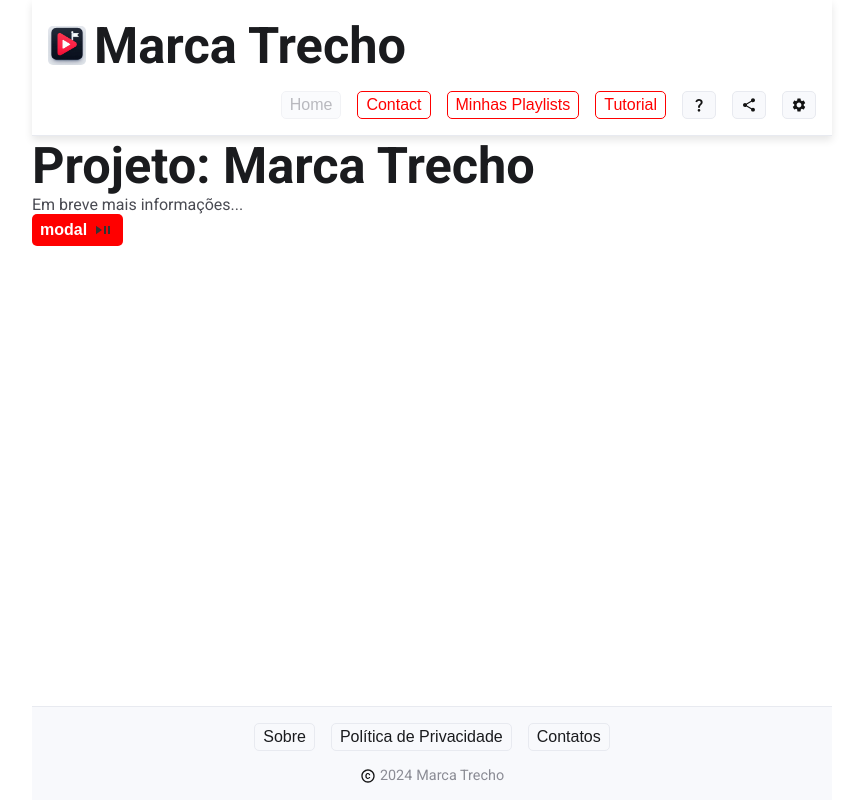
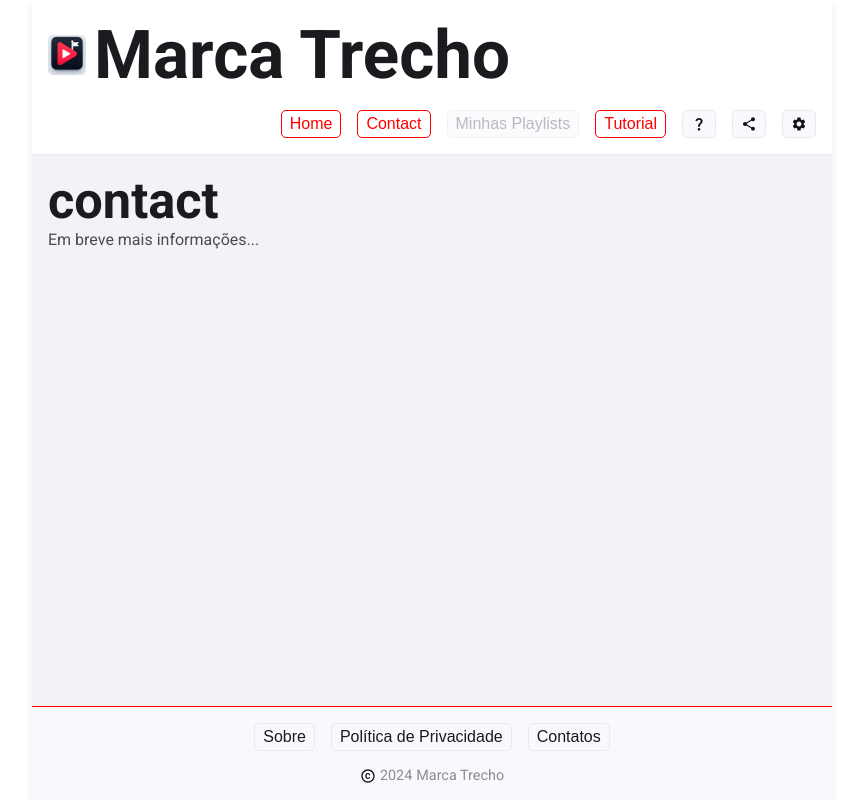
Before and after one commit to LeonardoConstantino/Marca-Trecho, a website built with Vite: page index.html in a window 1280 px wide. Both pictures are taken after a click on the button "Minhas Playlists". Shown: the top 800 px of the page, without its empty margins (208-1071 px from the left). Built offline with nearby package versions, Linux system fonts and the light colour scheme.

Commit message:
feat(layout): implementa novo sistema de visualização e animações
- Adiciona novo handler para alternância de visualização
- Implementa novas animações e transições
- Reestrutura sistema de grid e layout
- Atualiza estilos de componentes e páginas

```diff
--- a/src/assets/styles/components/_fieldset.css
+++ b/src/assets/styles/components/_fieldset.css
@@ -1,7 +1,7 @@
 fieldset {
   border: 1px solid var(--border);
   border-radius: var(--border-radius);
-  padding: var(--spacing-xs);
+  padding: var(--spacing-sm);
   text-align: left;
 }
 
@@ -15,7 +15,7 @@
   display: flex;
   align-items: center;
   gap: var(--spacing-xs);
-  padding: var(--spacing-xs);
+  padding: var(--spacing-sm);
   border-radius: var(--border-radius);
   transition: background-color 0.2s ease;
   cursor: pointer;
--- a/src/assets/styles/layout/layout_container.css
+++ b/src/assets/styles/layout/layout_container.css
@@ -2,4 +2,5 @@
   max-width: var(--layout-max-width);
   height: 100dvh;
   margin: 0 auto;
+  box-shadow: var(--shadow-md);
 }
--- a/src/assets/styles/layout/layout_footer.css
+++ b/src/assets/styles/layout/layout_footer.css
@@ -7,7 +7,7 @@
   padding: var(--spacing-md) var(--spacing-lg);
   background-color: var(--bg-secondary);
   color: var(--text-secondary);
-  border-top: 1px solid var(--border);
+  border-top: 1px solid var(--accent);
   text-align: center;
   position: fixed;
   bottom: 0;
@@ -21,6 +21,10 @@
   gap: var(--spacing-xs);
   color: var(--text-tertiary);
   font-size: var(--font-size-medium);
+}
+
+footer .brand .icon {
+  filter: var(--icon-filter-tertiary);
 }
 
 .about-content .dialog-content,
--- a/src/assets/styles/layout/layout_grid.css
+++ /dev/null
@@ -1 +0,0 @@
-/* Sistema de grid*/
--- a/src/assets/styles/layout/layout_header.css
+++ b/src/assets/styles/layout/layout_header.css
@@ -7,21 +7,18 @@
   padding: var(--spacing-md);
   background-color: var(--bg-primary);
   border-bottom: 1px solid var(--border);
-  box-shadow: var(--shadow-md);
   width: 100%;
 }
 
 .header-title {
   display: flex;
-  /* flex-flow: row wrap; */
   align-items: center;
   gap: var(--spacing-sm);
 }
 
 .header-title h1 {
   color: var(--text-primary);
-  font-size: var(--font-size-h2);
-  /* margin: 0; */
+  /* font-size: var(--font-size-h2); */
 }
 
 .header-title img {
@@ -45,3 +42,10 @@
   width: 100%;
   gap: var(--spacing-md);
 }
+
+.modal-settings .dialog-content {
+  display: flex;
+  flex-direction: column;
+  gap: var(--spacing-lg);
+  padding: var(--spacing-md);
+}
--- /dev/null
+++ b/src/assets/styles/layout/layout_main.css
@@ -0,0 +1,14 @@
+main {
+  max-width: var(--layout-max-width);
+  min-height: 100%;
+  padding: var(--spacing-md);
+  background-color: var(--bg-tertiary);
+}
+
+main .view {
+  animation: var(--fade-in);
+}
+
+main .view-out {
+  animation: var(--fade-out);
+}
--- a/src/assets/styles/main.css
+++ b/src/assets/styles/main.css
@@ -11,6 +11,7 @@
 
 @import url('./layout/layout_container.css');
 @import url('./layout/layout_footer.css');
+@import url('./layout/layout_main.css');
 @import url('./layout/layout_header.css');
 @import url('./layout/layout_navigation.css');
 
--- a/src/assets/styles/utils/utils_animation.css
+++ b/src/assets/styles/utils/utils_animation.css
@@ -27,3 +27,69 @@
     opacity: 0;
   }
 }
+
+/* ----------------------------------------------
+ * Generated by Animista on 2024-11-14 11:36:57
+ * Licensed under FreeBSD License.
+ * See http://animista.net/license for more info.
+ * w: http://animista.net, t: @cssanimista
+ * ---------------------------------------------- */
+
+/**
+ * ----------------------------------------
+ * animation fade-in
+ * ----------------------------------------
+ */
+ @-webkit-keyframes fade-in {
+  0% {
+    opacity: 0;
+    filter: blur(5px);
+  }
+  100% {
+    opacity: 1;
+    filter: blur(0px);
+  }
+}
+@keyframes fade-in {
+  0% {
+    opacity: 0;
+    filter: blur(5px);
+  }
+  100% {
+    opacity: 1;
+    filter: blur(0px);
+  }
+}
+
+/* ----------------------------------------------
+ * Generated by Animista on 2024-11-14 11:39:57
+ * Licensed under FreeBSD License.
+ * See http://animista.net/license for more info.
+ * w: http://animista.net, t: @cssanimista
+ * ---------------------------------------------- */
+
+/**
+ * ----------------------------------------
+ * animation fade-out
+ * ----------------------------------------
+ */
+ @-webkit-keyframes fade-out {
+  0% {
+    opacity: 1;
+    filter: blur(0px);
+  }
+  100% {
+    opacity: 0;
+    filter: blur(5px);
+  }
+}
+@keyframes fade-out {
+  0% {
+    opacity: 1;
+    filter: blur(0px);
+  }
+  100% {
+    opacity: 0;
+    filter: blur(5px);
+  }
+}
--- a/src/assets/styles/utils/utils_helpers.css
+++ b/src/assets/styles/utils/utils_helpers.css
@@ -36,7 +36,7 @@
   background-position: center;
   background-repeat: no-repeat;
   background-size: contain;
-  filter: var(--icon-filter-tertiary);
+  filter: var(--icon-filter);
   width: 32px;
   height: 32px;
 }
--- a/src/assets/styles/utils/utils_variables.css
+++ b/src/assets/styles/utils/utils_variables.css
@@ -2,6 +2,7 @@
   /* Cores Baseadas no Design do YouTube */
   --bg-primary: #ffffff;
   --bg-secondary: #f8f9fc;
+  --bg-tertiary: #f1f3f6;
   --text-primary: #1a1b1e;
   --text-secondary: #4a4b53;
   --text-tertiary: #8b8c95;
@@ -70,12 +71,15 @@
   --scale-down-center-blurred: scale-down-center-blurred
     var(--animation-duration-extra-long) cubic-bezier(0.39, 0.575, 0.565, 1)
     both;
+  --fade-in: fade-in var(--animation-duration-extra-long) cubic-bezier(0.390, 0.575, 0.565, 1.000) both;
+  --fade-out: fade-out var(--animation-duration-extra-long) ease-out both;
 }
 
 /* Modo escuro */
 [data-theme='dark'] {
   --bg-primary: #121218;
   --bg-secondary: #1e1e26;
+  --bg-tertiary: #2a2a34;
   --text-primary: #f8f9fa;
   --text-secondary: #ced3d7;
   --text-tertiary: #9ba1a6;
--- /dev/null
+++ b/src/handlers/toggleView.js
@@ -0,0 +1,46 @@
+import { fistView } from '../utils/constants';
+import { EventDelegator, renderElement } from '../utils/renderElement';
+
+export const getCurrentView = () => {
+  const viewContainer = document.querySelector('[data-view]');
+  return viewContainer instanceof HTMLElement
+    ? viewContainer.dataset.view
+    : fistView;
+};
+
+export const toggleView = async (name, path) => {
+  const viewContainer = document.querySelector('[data-view]');
+  const currentView = getCurrentView();
+
+  // Desativar todos os botões temporariamente
+  const navButtons = document.querySelectorAll('[data-navButton]');
+  navButtons.forEach((button) => button.setAttribute('disabled', ''));
+
+  // Manipulação dos botões de navegação
+  const previousNavButton = document.querySelector(
+    `[data-navButton="${currentView}"]`
+  );
+  const currentNavButton = document.querySelector(`[data-navButton="${name}"]`);
+
+  if (previousNavButton) previousNavButton.removeAttribute('disabled');
+  if (currentNavButton) currentNavButton.setAttribute('disabled', '');
+
+  // Atualização da visualização com transição
+  if (viewContainer instanceof HTMLElement) {
+    const view = viewContainer.querySelector('.view');
+    EventDelegator.cleanup(viewContainer);
+
+    if (view) view.classList.remove('view');
+    if (view) view.classList.add('view-out');
+
+    setTimeout(() => {
+      viewContainer.innerHTML = '';
+      renderElement(path, true, viewContainer);
+      viewContainer.dataset.view = name;
+
+      // Reativar todos os botões, exceto o atual
+      navButtons.forEach((button) => button.removeAttribute('disabled'));
+      if (currentNavButton) currentNavButton.setAttribute('disabled', '');
+    }, 350);
+  }
+};
--- a/src/layout/grid.js
+++ b/src/layout/grid.js
@@ -1,4 +1,23 @@
 // src/layout/grid.js
-export function createGrid() {
-  // Grid system implementation
+import { homeView } from '../pages/home'
+import { fistView } from '../utils/constants'
+import { getComponent } from '../utils/helpers'
+import { header } from './header'
+
+/**
+ * Cria um contêiner de página com os componentes fornecidos.
+ *
+ * @param {...object} childres - Os componentes filhos a serem incluídos na página.
+ * @returns {object} O contêiner de página completo.
+ */
+const getView = (...childres) => {
+  // Cria o componente de página com os componentes filhos fornecidos
+  const page = getComponent('main', ...childres)
+  page.props['class'] = 'view-container' // Define a classe CSS para estilização
+  page.props['data-view'] = fistView // Define o atributo data-page
+
+  return page
 }
+
+// Exporta o contêiner de página
+export const viewContainer = getView(homeView )
--- a/src/layout/header.js
+++ b/src/layout/header.js
@@ -66,7 +66,7 @@
 const settingsButton = createButton(
   '',
   () => {
-    showModal(contentModalSettings, '', toggleTheme);
+    showModal(contentModalSettings, 'modal-settings', toggleTheme);
   },
   settings,
   '',
--- a/src/layout/navigation.js
+++ b/src/layout/navigation.js
@@ -1,31 +1,39 @@
 // src/layout/navigation.js
 import { ButtonType, createButton } from '../components/button.js';
+import { getCurrentView, toggleView } from '../handlers/toggleView.js';
 import { contactView } from '../pages/contact.js';
 import { homeView } from '../pages/home.js';
 import { getComponent } from '../utils/helpers.js';
 
-export const views = [{ Home: homeView }, { Contact: contactView }, { 'Minhas Playlists': contactView }, { 'Tutorial': contactView }];
+const views = {
+  Home: homeView,
+  Contact: contactView,
+  'Minhas Playlists': contactView,
+  Tutorial: contactView,
+};
 
 /**
  * Cria os links de navegação com base nos caminhos das rotas.
  *
  * @returns {object} O componente de navegação completo.
  */
-export const createNavigation = (views, currentView) => {
-  const anchors = views.map((view) => {
-    const name = Object.keys(view)[0];
+const createNavigation = (views) => {
+
+  const currentView = getCurrentView();
+
+  const anchors = Object.entries(views).map(([name, path]) => {
     const isCurrentView = name === currentView;
     const navButton = createButton(
       name,
-      () => {
-        console.log('name :', name);
-      },
+      () => toggleView(name, path),
       '',
       '',
       '',
       isCurrentView,
-      ButtonType.SECONDARY,
+      ButtonType.SECONDARY
     );
+
+    if(navButton.props) navButton.props['data-navButton'] = name;
 
     return navButton;
   });
@@ -35,12 +43,8 @@
   return nav;
 };
 
-const getCurrentView = () => {
-  return 'Home';
-};
-
 // Cria o contêiner de navegação
-const divNav = getComponent('div', createNavigation(views, getCurrentView()));
+const divNav = getComponent('div', createNavigation(views));
 divNav.props['data-nav'] = '';
 
 // Exporta o componente de navegação
--- a/src/main.js
+++ b/src/main.js
@@ -17,6 +17,8 @@
 // import { navigation } from './layout/navigation.js';
 import { header } from './layout/header.js';
 import { footer } from './layout/footer.js';
+import { contactView } from './pages/contact.js';
+import { viewContainer } from './layout/grid.js';
 
 const div = getComponent('div', homeView, createButton('modal', ()=>{showModal(getComponent('div', getTextComponent('Em breve...')), '', (e)=>{
   showSnackbar('Teste teste 123 teste')
@@ -31,6 +33,7 @@
   try {
     // Seleciona o elemento principal da aplicação no DOM
     const app = document.getElementById('app');
+    const container = viewContainer
 
     // Obtém o tema atual da aplicação do armazenamento local
     document.documentElement.setAttribute('data-theme', currentTheme);
@@ -39,9 +42,11 @@
     if (!app) throw new Error('Elemento com o ID "app" não encontrado.');
 
     // Renderiza a página inicial e o layout de tarefas dentro do elemento 'app'
+    // renderElement(header, true, app);
     renderElement(header, true, app);
-    renderElement(div, true, app);
+    renderElement(viewContainer, true, app);
     renderElement(footer, true, app);
+
 
     // Exibe uma mensagem de sucesso indicando que a aplicação foi iniciada
     showSnackbar('Aplicação iniciada com sucesso!');
--- a/src/pages/contact.js
+++ b/src/pages/contact.js
@@ -1,5 +1,11 @@
 // src/pages/contact.js
 
-import { getComponent, getTextComponent } from "../utils/helpers";
+import { getComponent, getTextComponent } from '../utils/helpers';
 
-export const contactView = getComponent('div', getComponent('h2', getTextComponent('contact')), getComponent('p', getTextComponent('Em breve mais informações...')));
+export const contactView = getComponent(
+  'div',
+  getComponent('h2', getTextComponent('contact')),
+  getComponent('p', getTextComponent('Em breve mais informações...'))
+);
+
+contactView.props.class = 'view contact';
--- a/src/pages/home.js
+++ b/src/pages/home.js
@@ -1,5 +1,10 @@
 // src/pages/home.js
 
-import { getComponent, getTextComponent } from "../utils/helpers";
+import { getComponent, getTextComponent } from '../utils/helpers';
 
-export const homeView = getComponent('div', getComponent('h2', getTextComponent('Projeto: Marca Trecho')), getComponent('p', getTextComponent('Em breve mais informações...')));
+export const homeView = getComponent(
+  'div',
+  getComponent('h2', getTextComponent('Projeto: Marca Trecho')),
+  getComponent('p', getTextComponent('Em breve mais informações...'))
+);
+homeView.props.class = 'view home';
--- a/src/utils/constants.js
+++ b/src/utils/constants.js
@@ -1,2 +1,4 @@
 // src/utils/constants.js
 export const APP_PREFIX = 'MarcaTrecho';
+
+export const fistView = 'Home';
```
Also changed, not shown: detalhamento.md (+4 -4 lines).
